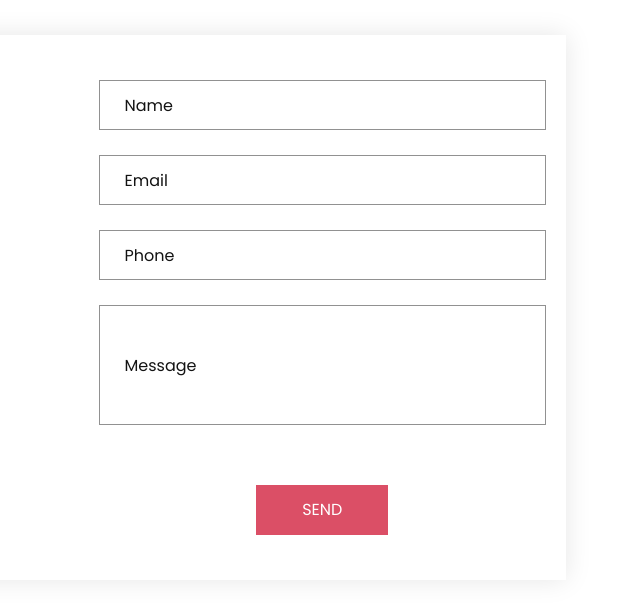
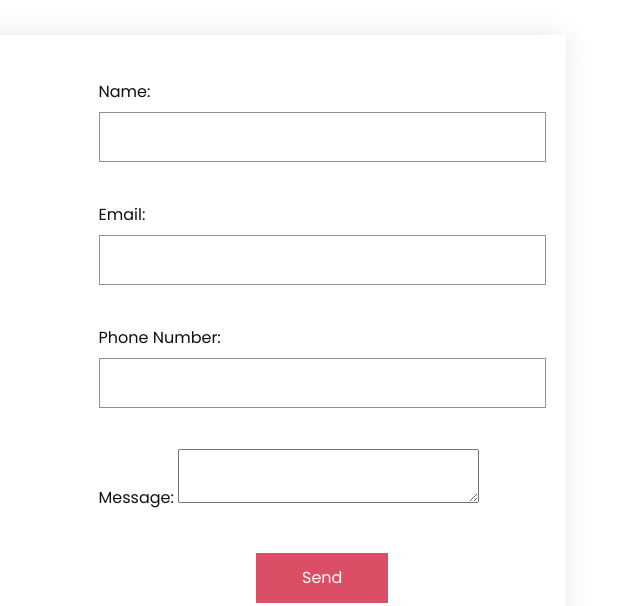
Before and after one commit to MYSKINBEAUTY/shop, a plain HTML site: page contact.html in a window 1280 px wide. Shown: the part 257-863 px from the top of the page, 659-1280 px from the left. Drawn offline with nearby package versions, Linux system fonts and the light colour scheme.

Commit message:
Update contact.html

```diff
--- a/contact.html
+++ b/contact.html
@@ -111,24 +111,28 @@
           </div>
         </div>
         <div class="col-md-6 col-lg-5 px-0">
-          <form action="#">
-            <div>
-              <input type="text" placeholder="Name" />
-            </div>
-            <div>
-              <input type="email" placeholder="Email" />
-            </div>
-            <div>
-              <input type="text" placeholder="Phone" />
-            </div>
-            <div>
-              <input type="text" class="message-box" placeholder="Message" />
-            </div>
-            <div class="d-flex ">
-              <button>
-                SEND
-              </button>
-            </div>
+          <form action="https://formspree.io/f/xdkaqljg" method="POST" class="contact-form">
+    <div class="form-group">
+        <label for="name">Name:</label>
+        <input type="text" id="name" name="name" required>
+    </div>
+
+    <div class="form-group">
+        <label for="email">Email:</label>
+        <input type="email" id="email" name="email" required>
+    </div>
+
+    <div class="form-group">
+        <label for="phone">Phone Number:</label>
+        <input type="tel" id="phone" name="phone" required>
+    </div>
+
+    <div class="form-group">
+        <label for="message">Message:</label>
+        <textarea id="message" name="message" required></textarea>
+    </div>
+
+    <button type="submit">Send</button>
           </form>
         </div>
       </div>
```
